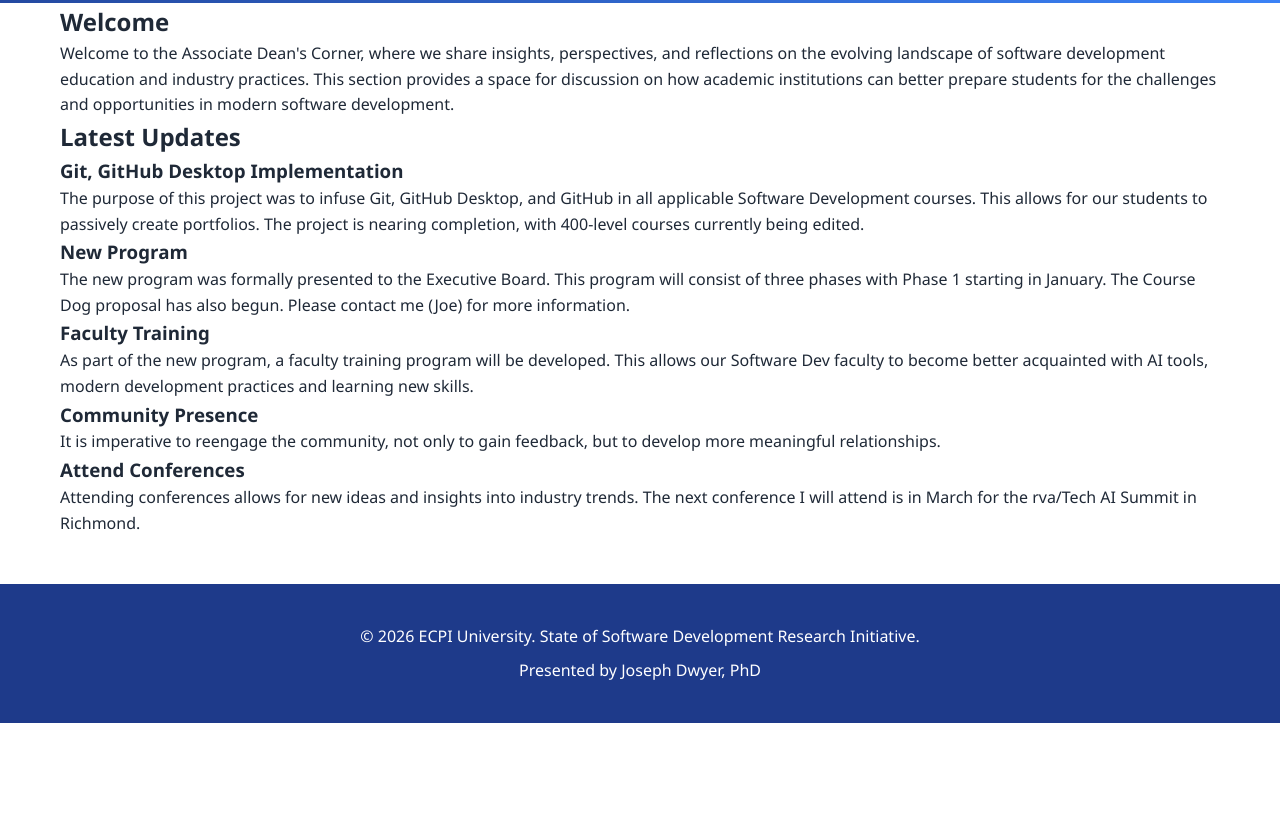
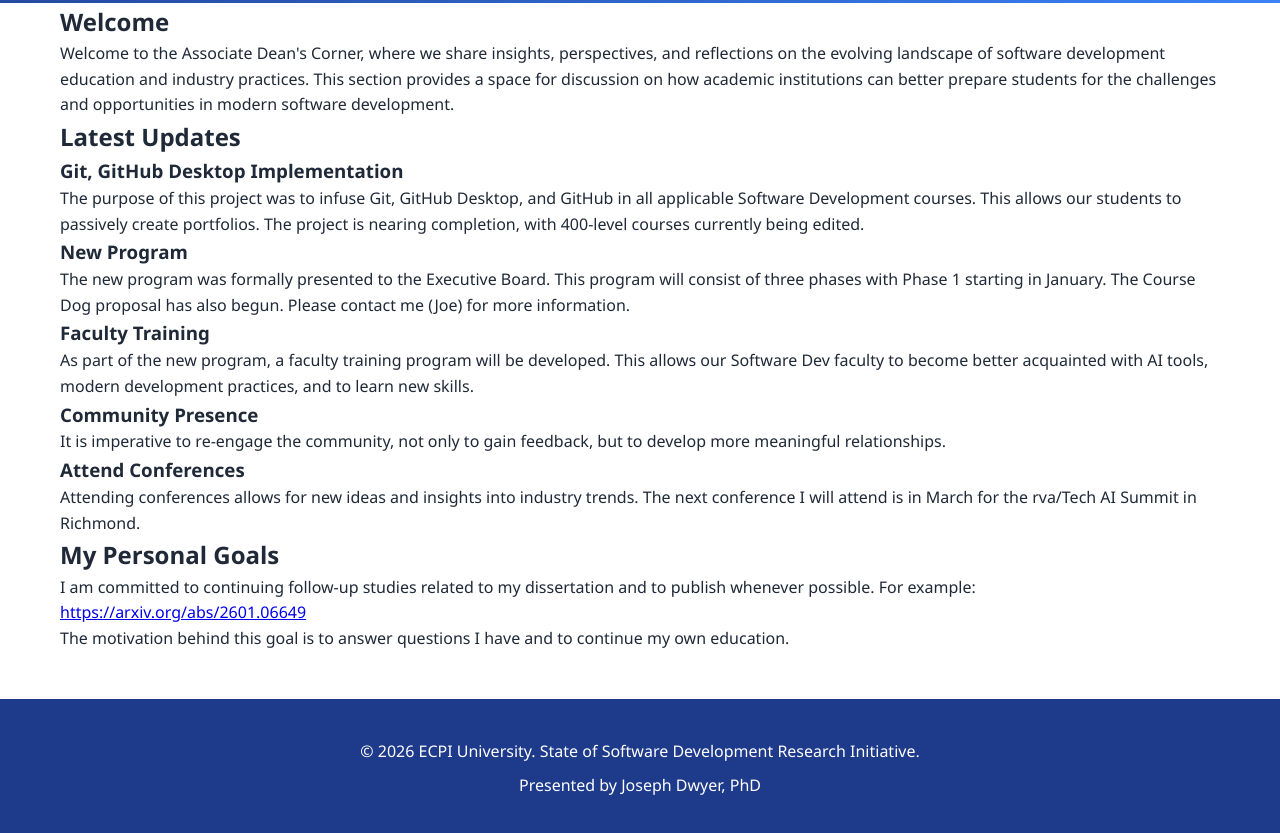
Before and after one commit to BrickPiGuy/SoSD2026, a plain HTML site: page dean.html in a window 1280 px wide. Shown: the part 407-1240 px from the top of the page. Before the commit the page ends 1130 px from the top, so only its background shows below. Drawn offline with Linux system fonts and the light colour scheme.

Commit message:
Adding more Dean's Corner content

```diff
--- a/dean.html
+++ b/dean.html
@@ -45,7 +45,7 @@
                         <h3>Git, GitHub Desktop Implementation</h3>
                         <p>
                             The purpose of this project was to infuse Git, GitHub Desktop, and GitHub in all applicable Software Development courses.
-                            This allows for our students to passively create portfolios. The project is nearing completion, with 400-level courses
+                            This allows our students to passively create portfolios. The project is nearing completion, with 400-level courses
                             currently being edited.
                         </p>
                     </article>
@@ -60,13 +60,13 @@
                         <h3>Faculty Training</h3>
                         <p>
                             As part of the new program, a faculty training program will be developed. This allows our Software Dev faculty to become
-                            better acquainted with AI tools, modern development practices and learning new skills.
+                            better acquainted with AI tools, modern development practices, and to learn new skills.
                         </p>
                     </article>
                     <article class="update-item">
                         <h3>Community Presence</h3>
                         <p>
-                            It is imperative to reengage the community, not only to gain feedback, but to develop more meaningful relationships.
+                            It is imperative to re-engage the community, not only to gain feedback, but to develop more meaningful relationships.
                         </p>
                     </article>
                     <article class="update-item">
@@ -77,6 +77,17 @@
                         </p>
                     </article>
                 </div>
+            </div>
+
+            <div class="dean-section">
+                <h2>My Personal Goals</h2>
+                <p>
+                    I am committed to continuing follow-up studies related to my dissertation and to publish whenever possible. For example:
+                    <a href="https://arxiv.org/abs/2601.06649" target="_blank">https://arxiv.org/abs/2601.06649</a>
+                </p>
+                <p>
+                    The motivation behind this goal is to answer questions I have and to continue my own education.
+                </p>
             </div>
         </div>
     </section>
```
